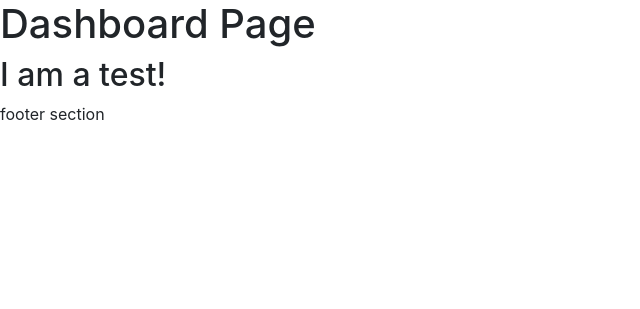
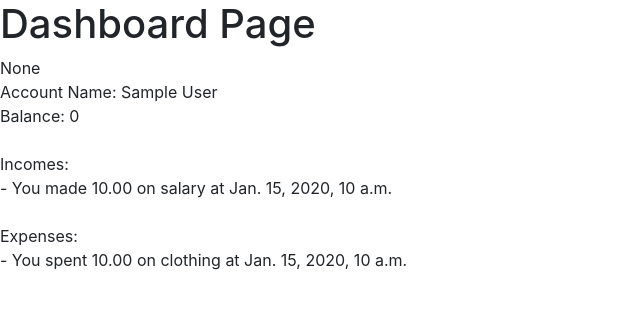
Before and after one commit to Viver2nd/MoneyWise, a Django app: page / in a window 1280 px wide. Shown: the part 186-495 px from the top of the page, without its empty margins (0-640 px from the left). Run offline with Django 4.2, Linux system fonts and the light colour scheme; a user stored in the database is signed in; tables that the repository leaves empty hold one stand-in row (values such as "Sample post").

Commit message:
Make the templates show income and expenses

```diff
--- a/main_app/models.py
+++ b/main_app/models.py
@@ -4,16 +4,16 @@ from datetime import date
 from django.contrib.auth.models import User
 
 INCOMES = (
-    ('Salary', 'green'), ('Gift', 'purple'),
-    ('Investment', 'lightblue'), ('Rewards', 'orange'),
-    ('Other', 'lightgray')
+    ('salary', 'Salary'), ('gift', 'Gift'),
+    ('investment', 'Investment'), ('rewards', 'Rewards'),
+    ('other', 'Other')
 )
 
 EXPENSES = (
-    ('Clothing', 'hotpink'), ('Restaurant', 'red'),
-    ('Supermarket', 'darkgreen'), ('Home', 'orange'),
-    ('Travel', 'darkblue'), ('Transport', 'lightblue'),
-    ('Other', 'lightgray')
+    ('clothing', 'Clothing'), ('restaurant', 'Restaurant'),
+    ('supermarket', 'Supermarket'), ('home', 'Home'),
+    ('travel', 'Travel'), ('transport', 'Transport'),
+    ('other', 'Other')
 )
 
 class Account(models.Model):
@@ -45,7 +45,7 @@ class Income(models.Model):
     account = models.ForeignKey(Account, on_delete=models.CASCADE)
 
     def __str__(self):
-        return f"{self.account} made {self.amount} on {self.category}"
+        return f"{self.account} made {self.amount} on {self.category} at {self.date}"
 
     class Meta:
         ordering = ['-date']
@@ -62,7 +62,7 @@ class Expense(models.Model):
     account = models.ForeignKey(Account, on_delete=models.CASCADE)
 
     def __str__(self):
-        return f"{self.account} spent {self.amount} on {self.category}"
+        return f"{self.account} spent {self.amount} on {self.category} at {self.date}"
 
     class Meta:
         ordering = ['-date']
--- a/main_app/templates/base.html
+++ b/main_app/templates/base.html
@@ -16,7 +16,6 @@
         <nav>
             <li><a href="{% url 'logout' %}">Log Out</a></li>
         </nav>
-
         <!--  Side Bar  -->
         <nav>
             <h3>MoneyWise</h3>
@@ -32,7 +31,7 @@
         {% endblock %}
     </main>
     <footer>
-        footer section
+
     </footer>
 </body>
 </html>
--- a/main_app/templates/dashboard.html
+++ b/main_app/templates/dashboard.html
@@ -2,6 +2,19 @@
 {% block content %}
 
 <h1>Dashboard Page</h1>
-<h2>I am a test!</h2>
+
+<!-- This is just to display during development, feel free to change -->
+{% for account in accounts %}
+{{ account.update_balance }} <br>
+    Account Name: {{ account.name }} <br>
+    Balance: {{ account.balance }} <br><br>
+    Incomes: {% for income in account.income_set.all %}
+        <br>- You made {{ income.amount }} on {{ income.category }} at {{ income.date }}
+    {% endfor %}
+    <br><br>
+    Expenses: {% for expense in account.expense_set.all %}
+        <br>- You spent {{ expense.amount }} on {{ expense.category }} at {{ expense.date }}
+    {% endfor %} <br><br>
+{% endfor %}
 
 {% endblock %}
--- a/main_app/templates/transactions.html
+++ b/main_app/templates/transactions/transactions.html
@@ -4,5 +4,9 @@
 
 <h1>Transactions Page</h1>
 
+<a href="{% url 'incomes' %}">Incomes</a>
+<a href="{% url 'expenses' %}">Expenses</a>
+
+
 
 {% endblock %}
--- a/main_app/urls.py
+++ b/main_app/urls.py
@@ -4,9 +4,11 @@ from . import views
 urlpatterns = [
     path('', views.dashboard, name='dashboard'),
     path('accounts/', views.accounts, name='accounts'),
-    path('transactions/', views.transactions, name='transactions'),
     path('budget/', views.budget, name='budget'),
     path('settings/', views.settings, name='settings'),
     path('accounts/signup/', views.signup, name='signup'),
+    path('transactions/', views.transactions, name='transactions'),
+    path('transactions/incomes', views.incomes, name='incomes'),
+    path('transactions/expenses', views.expenses, name='expenses'),
     path('demo_account/', views.demo_account, name='demo_account'),
 ]
--- a/main_app/views.py
+++ b/main_app/views.py
@@ -3,13 +3,16 @@ from django.contrib.auth import authenticate, login
 from django.contrib.auth.forms import UserCreationForm
 from django.contrib.auth.decorators import login_required
 from django.contrib.auth.mixins import LoginRequiredMixin
+from .models import Account, Income, Expense
 
 
 @login_required
 def dashboard(request):
   # Pass through relevent data
-
-  return render(request, 'dashboard.html')
+  accounts = Account.objects.filter(user=request.user)
+  return render(request, 'dashboard.html', {
+    'accounts': accounts
+  })
 
 
 @login_required
@@ -17,13 +20,6 @@ def accounts(request):
   # Pass through relevent data
 
   return render(request, 'accounts.html')
-
-
-@login_required
-def transactions(request):
-  # Pass through relevent data
-
-  return render(request, 'transactions.html')
 
 
 @login_required
@@ -38,6 +34,37 @@ def settings(request):
   # Pass through relevent data
 
   return render(request, 'settings.html')
+
+
+@login_required
+def transactions(request):
+  # Pass through relevent data
+
+  return render(request, 'transactions/transactions.html')
+
+
+def incomes(request):
+  # Pass through relevent data
+
+  accounts = Account.objects.filter(user=request.user)
+
+  incomes = Income.objects.filter(account__in=accounts)
+
+  return render(request, 'transactions/incomes.html', {
+    'accounts': accounts, 'incomes': incomes
+  })
+
+
+def expenses(request):
+  # Pass through relevent data
+
+  accounts = Account.objects.filter(user=request.user)
+
+  expenses = Expense.objects.filter(account__in=accounts)
+
+  return render(request, 'transactions/expenses.html', {
+    'accounts': accounts, 'expenses': expenses
+  })
 
 
 def signup(request):
```
Also changed, not shown: main_app/templates/transactions/expenses.html (added, +11 -0 lines), main_app/templates/transactions/incomes.html (added, +12 -0 lines).
